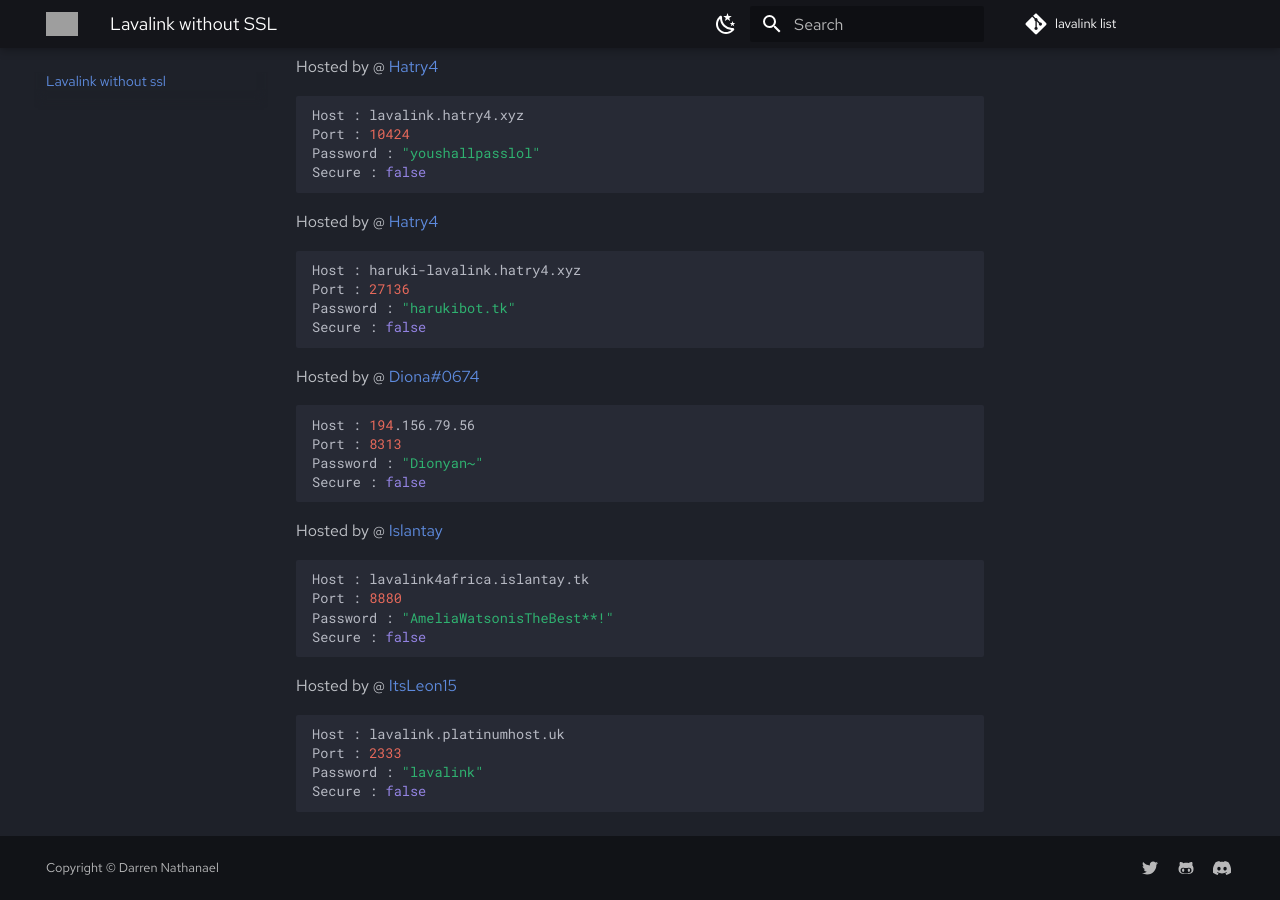
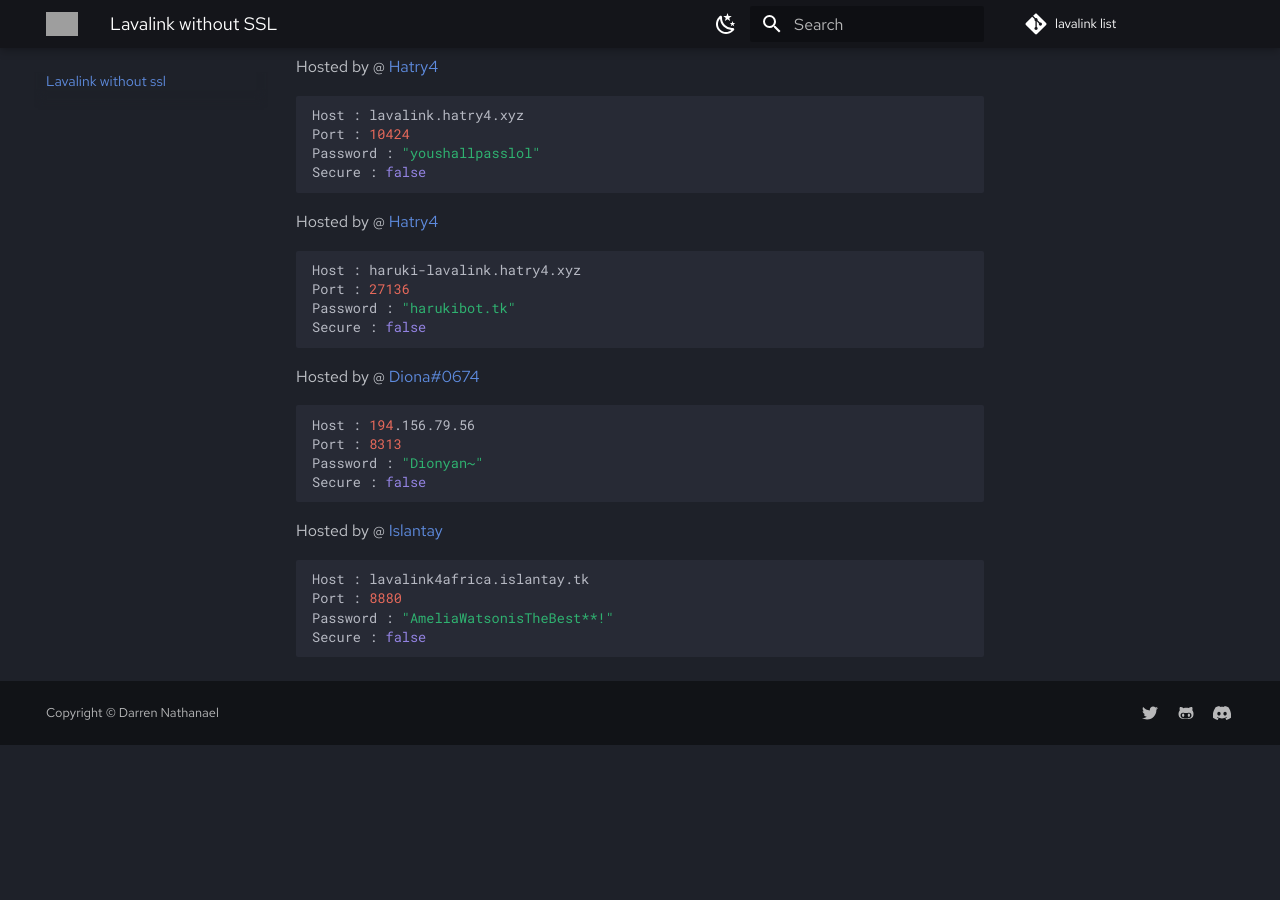
Before and after one commit to DarrenOfficial/lavalink-list, an MkDocs documentation site: the page built from docs/NoSSL/lavalink-without-ssl.md, in a window 1280 px wide and 900 px high, scrolled down 947 px. Built offline with MkDocs 1.6.1 and Material for MkDocs 9.7.7, drawn with Linux system fonts in a browser that asks for light colours; comment, search, counter and statistics services are not loaded; after the commit the page ends 1692 px from its top, so only the background shows below that; grey boxes are pictures that could not be loaded.

Commit message:
Revert "Update lavalink-without-ssl.md (#183)" (#184)
This reverts commit 809a45fa7d3883790b6eba7d534a7642ddb03057.

````diff
--- a/docs/NoSSL/lavalink-without-ssl.md
+++ b/docs/NoSSL/lavalink-without-ssl.md
@@ -75,11 +75,3 @@ Port : 8880
 Password : "AmeliaWatsonisTheBest**!"
 Secure : false
 ```
-
-Hosted by @ [ItsLeon15](https://github.com/ItsLeon15)
-```bash
-Host : lavalink.platinumhost.uk
-Port : 2333
-Password : "lavalink"
-Secure : false
-```
````
